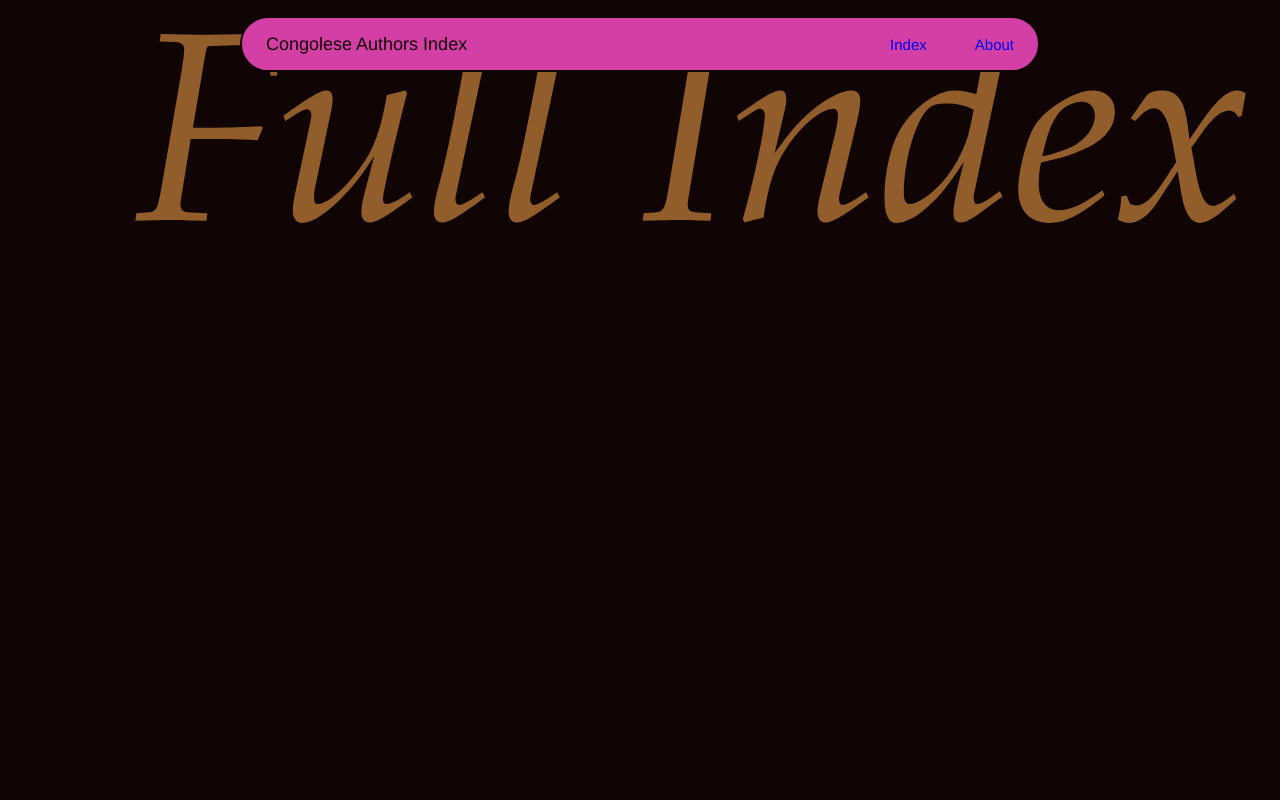
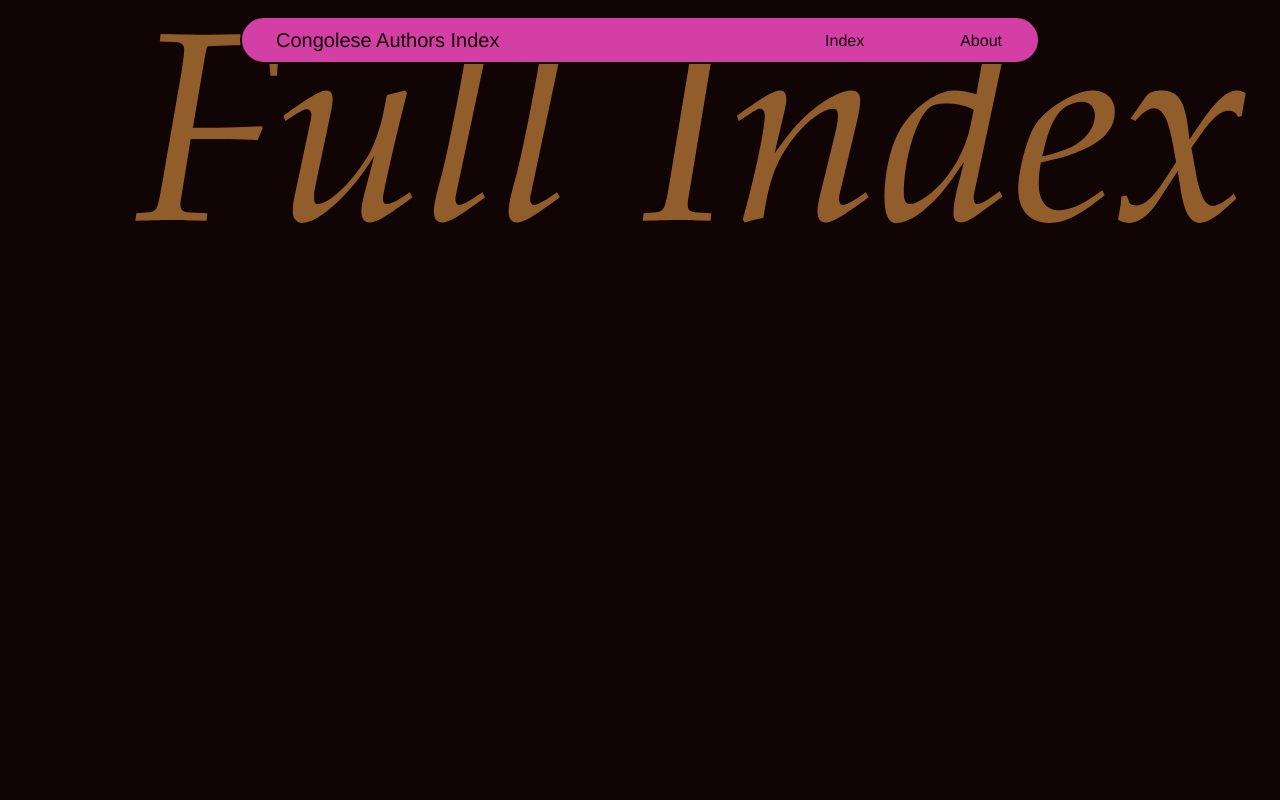
Before and after one commit to UncleDoubleU/Congolese-Authors-Index, a React (Vite) app in the folder 20250513-cai/: page / in a window 1280 px wide. Shown: the top 800 px of the page. Built offline with nearby package versions, Linux system fonts and the light colour scheme.

Commit message:
navbar design is good enough to move on

```diff
--- a/20250513-cai/src/App.sass
+++ b/20250513-cai/src/App.sass
@@ -14,9 +14,9 @@ $caiGrey: #DBCEC3
 $stroke: 2px solid $caiDarkBrown
 
 $navItemsText: 400 1.125rem "helvetica", sans-serif
-$logoText: 400 1.125rem/1.25rem "helvetica", sans-serif
+$logoText: 400 1.25rem/1.25rem "helvetica", sans-serif
 $mobileH1: italic 300 21vw/3rem "Garamond", serif
-$mobileP: normal 400 0.9375rem/1.3125rem "helvetica", sans-serif
+$mobileP: normal 400 1rem/1.3125rem "helvetica", sans-serif
 
 html
      min-height: 100vh
@@ -36,7 +36,7 @@ html
 body
      background-color: $caiDarkBrown
      color: $caiLightBrown
-     height: 100vh
+     height: 100%
      font: $mobileP
 
 header
--- a/20250513-cai/src/Navbar/Navbar.module.sass
+++ b/20250513-cai/src/Navbar/Navbar.module.sass
@@ -6,20 +6,21 @@
      width: min(80%,50rem)
      // max-width: 100%
      min-width: 100px
-     height: 3.5rem
-     padding: 1.5rem
+     height: 3rem
+     padding: 1rem 0.5rem 1rem 2.125rem
      justify-content: space-between
      align-items: center
      border-radius: 3.125rem
      border: App.$stroke
      background: App.$caiPink
 
-     @media (500px < width < 1024px)
+     @media (500px <= width <= 1024px)
+          padding: 0.5rem 0.5rem 0.5rem 2.125rem
           width: 80%
           min-width: 500px
-          padding: 0.6875rem 0.5rem 0.6875rem 1.5rem
 
      @media (max-width: 500px)
+          height: 3.5rem
           width: 100%
           padding: 0.6875rem 0.5rem 0.6875rem 1.5rem
 
@@ -32,6 +33,7 @@
 .navBtn
      display: none
      color: App.$caiDarkBrown
+
      @media (max-width: 768px)
           padding: 0.625rem 1.25rem
           display: block
@@ -42,24 +44,36 @@
 
 .navList
      display: flex
-     gap: 3rem
+     gap: 2.5rem
      justify-content: end
      align-items: center
-     width: 40%
+
+     a
+          padding: 0.875rem 1.75rem
+          border-radius: 1.5625rem
+          color: App.$caiDarkBrown
+          &:active
+               background-color: App.$caiGrey
+          &:hover,&:focus-visible
+               background-color: App.$caiDarkBrown
+               color: App.$caiLightBrown
+
+     @media (500px <= width <= 1024px)
+          gap: 0.75rem
 
      @media (max-width: 768px)
           display: none
 
 .active
      position: absolute
-     top: 4rem
+     top: 3.5rem
      left: 100%
      transform: translateX(-100%)
      display: inline-flex
      padding: 0.875rem 0.5rem
      flex-direction: column
      align-items: flex-end
-     gap: 1.5rem
+     gap: 2.5rem
      border-radius: 1.5625rem
      border: 2px solid App.$caiDarkBrown
      background: App.$caiPink
```
